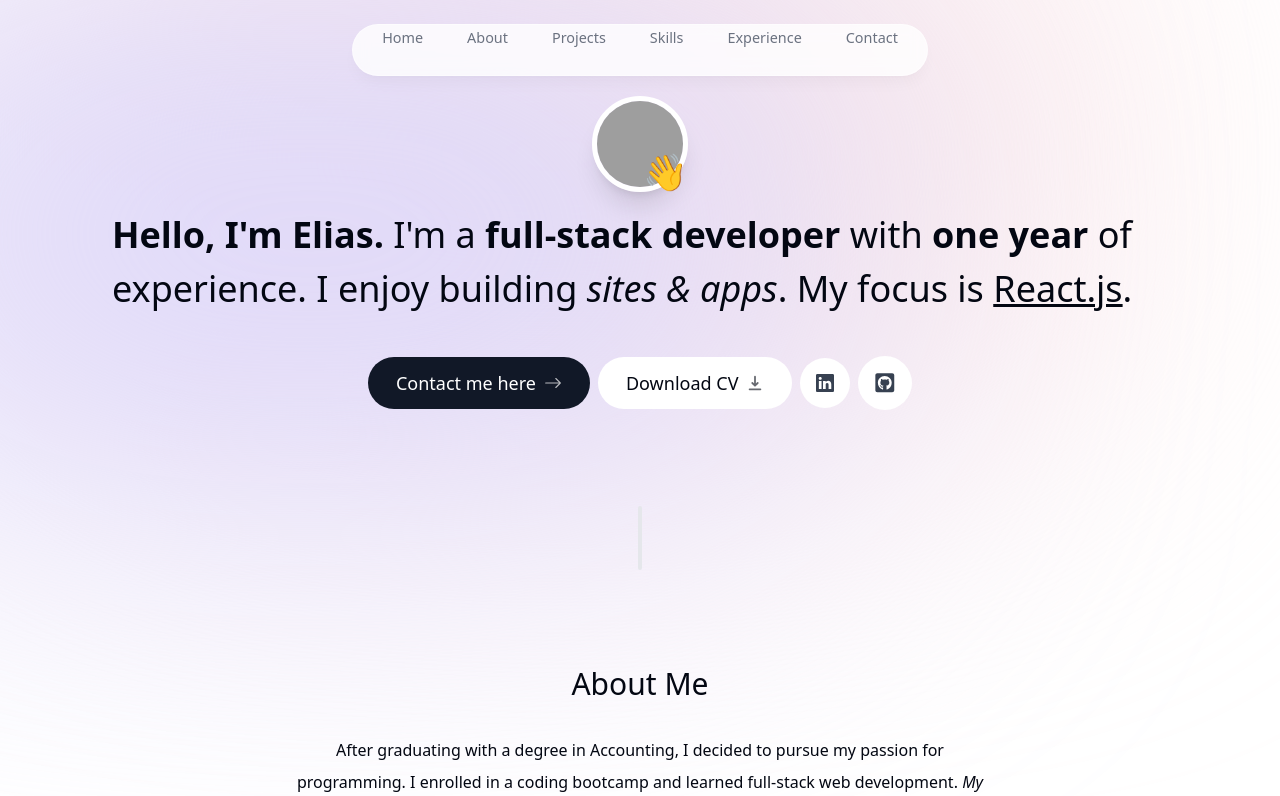
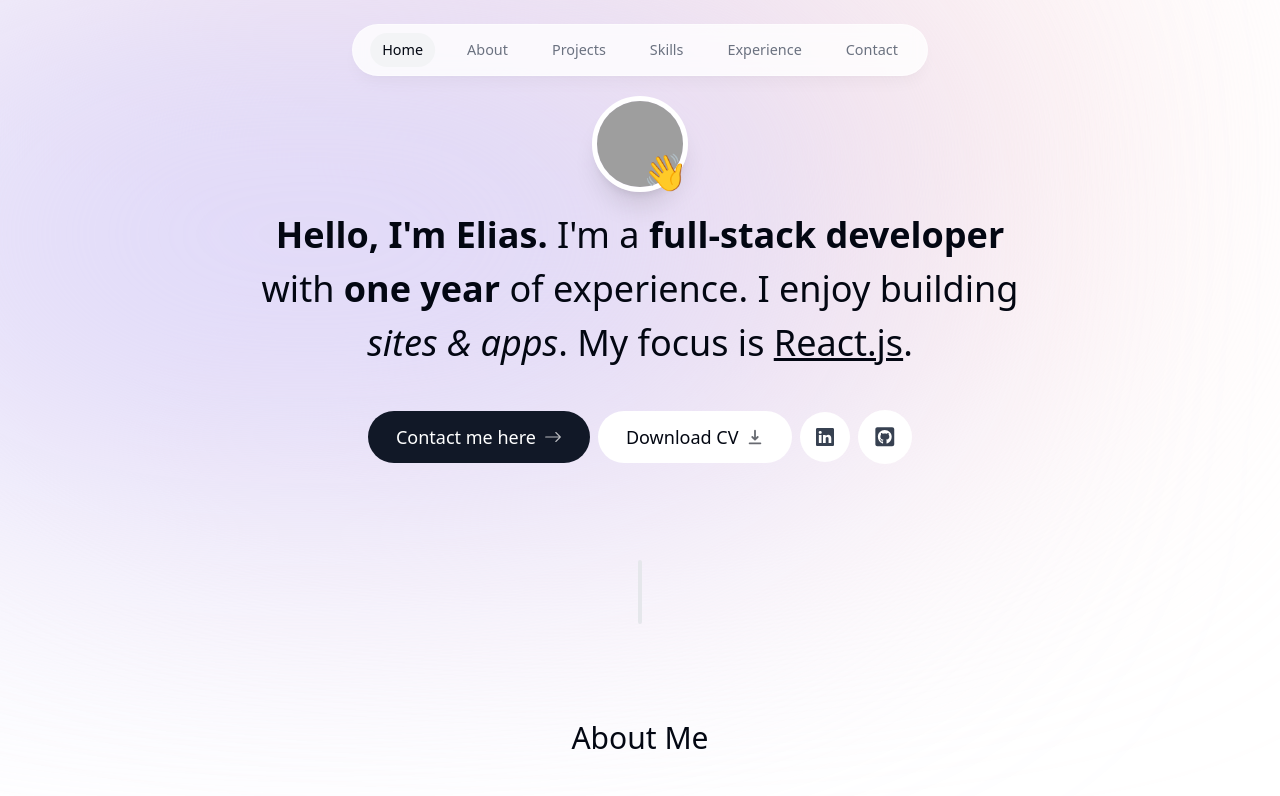
Before and after one commit to eliasrenawi23/portfolio, a Next.js app: page / in a window 1280 px wide. Shown: the top 796 px of the page. Built offline with nearby package versions, Linux system fonts and the light colour scheme; grey boxes are pictures that could not be loaded.

Commit message:
add context

```diff
--- a/app/layout.tsx
+++ b/app/layout.tsx
@@ -3,6 +3,7 @@ import Header from "@/components/header";
 
 import { Inter } from 'next/font/google'
 import './globals.css'
+import ActiveSectionContextProvider from '@/context/activeSectionContext';
 
 const inter = Inter({ subsets: ['latin'] })
 
@@ -17,7 +18,7 @@ export default function RootLayout({
   children: React.ReactNode
 }) {
   return (
-    <html lang="en">
+    <html lang="en" className='!scroll-smooth'>
       <body className={`${inter.className}bg-gray-50 text-gray-950 h-[5000px]`}>
         <div className="bg-[#fbe2e3] absolute
           top-[-6rem] -z-10
@@ -39,8 +40,10 @@ export default function RootLayout({
         xl:left-[-15rem]
         2xl:left-[-5rem]
         dark:bg-[#676394]"></div>
-        <Header />
-        {children}
+        <ActiveSectionContextProvider>
+          <Header />
+          {children}
+        </ActiveSectionContextProvider>
       </body>
     </html>
   )
--- a/components/About.tsx
+++ b/components/About.tsx
@@ -4,6 +4,7 @@ import SectionHeading from './SectionHeading'
 import { motion } from 'framer-motion'
 
 const About = () => {
+
     return (
         <motion.section
             className="mb-28 max-w-[45rem] text-center leading-8 sm:mb-40 scroll-mt-28"
--- a/components/header.tsx
+++ b/components/header.tsx
@@ -3,47 +3,64 @@ import React from 'react'
 import { motion } from "framer-motion";
 import { links } from '@/lib/data';
 import Link from 'next/link';
+import clsx from "clsx";
+import { useActiveSectionContext } from '@/context/activeSectionContext';
+
 
 const Header = () => {
+    const { activeSection, setActiveSection } =
+        useActiveSectionContext();
+
     return (
         <header className="z-[999] relative">
             <motion.div
-                className="fixed
-                top-0
-                left-1/2
-                h-[4.5rem]
-                w-full rounded-none border
-                border-white border-opacity-40
-                bg-white bg-opacity-80 shadow-lg
-                shadow-black/[0.03]
-                backdrop-blur-[0.5rem]
-                sm:top-6
-                sm:h-[3.25rem]
-                sm:w-[36rem]
-                sm:rounded-full
-                dark:bg-gray-950
-                dark:border-black/40
-                dark:bg-opacity-75"
+                className="fixed top-0 left-1/2 h-[4.5rem] w-full rounded-none border border-white border-opacity-40 bg-white bg-opacity-80 shadow-lg shadow-black/[0.03] backdrop-blur-[0.5rem] sm:top-6 sm:h-[3.25rem] sm:w-[36rem] sm:rounded-full dark:bg-gray-950 dark:border-black/40 dark:bg-opacity-75"
                 initial={{ y: -100, x: "-50%", opacity: 0 }}
                 animate={{ y: 0, x: "-50%", opacity: 1 }}
             ></motion.div>
 
             <nav className="flex fixed top-[0.15rem] left-1/2 h-12 -translate-x-1/2 py-2 sm:top-[1.7rem] sm:h-[initial] sm:py-0">
                 <ul className="flex w-[22rem] flex-wrap items-center justify-center gap-y-1 text-[0.9rem] font-medium text-gray-500 sm:w-[initial] sm:flex-nowrap sm:gap-5">
-                    {links.map(link => (
-                        <motion.li className='h-3/4 flex items-center justify-center'
+                    {links.map((link) => (
+                        <motion.li
+                            className="h-3/4 flex items-center justify-center relative"
                             key={link.hash}
                             initial={{ y: -100, opacity: 0 }}
-                            animate={{ y: 0, opacity: 1 }}>
-                            <Link className='flex w-full items-center justify-center px-3 py3 hover:text-gray-950 transition' href={link.hash}>
+                            animate={{ y: 0, opacity: 1 }}
+                        >
+                            <Link
+                                className={clsx(
+                                    "flex w-full items-center justify-center px-3 py-3 hover:text-gray-950 transition dark:text-gray-500 dark:hover:text-gray-300",
+                                    {
+                                        "text-gray-950 dark:text-gray-200":
+                                            activeSection === link.name,
+                                    }
+                                )}
+                                href={link.hash}
+                                onClick={() => {
+                                    setActiveSection(link.name);
+                                    //setTimeOfLastClick(Date.now());
+                                }}
+                            >
                                 {link.name}
+                                {link.name === activeSection && (
+                                    <motion.span
+                                        className="bg-gray-100 rounded-full absolute inset-0 -z-10 dark:bg-gray-800"
+                                        layoutId="activeSection"
+                                        transition={{
+                                            type: "spring",
+                                            stiffness: 380,
+                                            damping: 45,
+                                        }}
+                                    ></motion.span>
+                                )}
                             </Link>
                         </motion.li>
                     ))}
                 </ul>
-
             </nav>
-        </header>)
+        </header>
+    )
 }
 
 export default Header
--- a/components/intro.tsx
+++ b/components/intro.tsx
@@ -10,7 +10,7 @@ import { FaGithubSquare } from "react-icons/fa";
 const Intro = () => {
 
     return (
-        <section>
+        <section className="mb-28 max-w-[50rem] text-center sm:mb-0 scroll-mt-[100rem]">
             <div className='flex items-center justify-center'>
                 <div className="relative">
                     <motion.div
--- /dev/null
+++ b/context/ActiveSectionContext.tsx
@@ -0,0 +1,41 @@
+"use client";
+import React, { useState, createContext, useContext } from 'react'
+import { links } from '@/lib/data'
+
+
+type SectionName = (typeof links)[number]["name"];
+
+type ActiveSectionContextProps = {
+    children: React.ReactNode
+}
+
+type ActiveSectionContextType = {
+    activeSection: SectionName,
+    setActiveSection: React.Dispatch<React.SetStateAction<SectionName>>;
+}
+export const ActiveSectionContext = createContext<ActiveSectionContextType | null>(null)
+const ActiveSectionContextProvider = ({ children }: ActiveSectionContextProps) => {
+
+    const [activeSection, setActiveSection] = useState<SectionName>('Home')
+    return (
+        <ActiveSectionContext.Provider value={{
+            activeSection,
+            setActiveSection
+        }}>
+            {children}
+        </ActiveSectionContext.Provider>
+    );
+}
+export default ActiveSectionContextProvider
+
+export const useActiveSectionContext = () => {
+    const context = useContext(ActiveSectionContext);
+
+    if(context === null) {
+        throw new Error(
+            "useActiveSectionContext must be used within an ActiveSectionContextProvider"
+        );
+    }
+
+    return context;
+}
--- a/package.json
+++ b/package.json
@@ -9,11 +9,13 @@
     "lint": "next lint"
   },
   "dependencies": {
+    "clsx": "^2.0.0",
     "framer-motion": "^10.16.5",
     "next": "14.0.2",
     "react": "^18",
     "react-dom": "^18",
-    "react-icons": "^4.12.0"
+    "react-icons": "^4.12.0",
+    "react-intersection-observer": "^9.5.3"
   },
   "eslintConfig": {
     "parser": "@typescript-eslint/parser",
```
Also changed, not shown: 1 other file (tests, documents, lock files or other folders).
